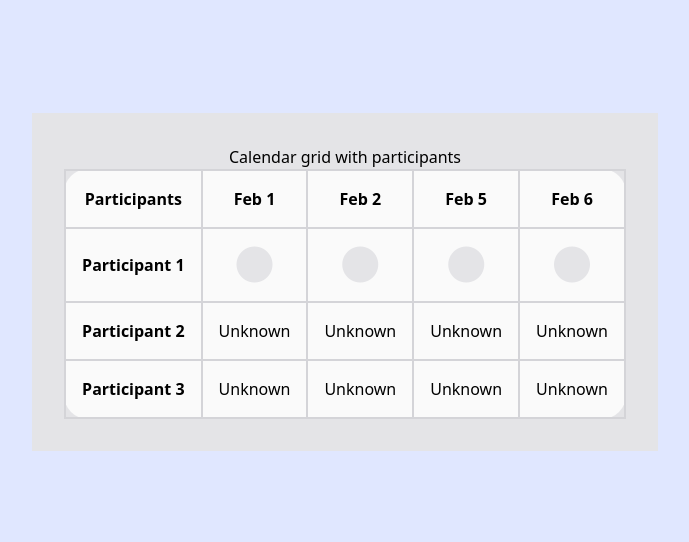
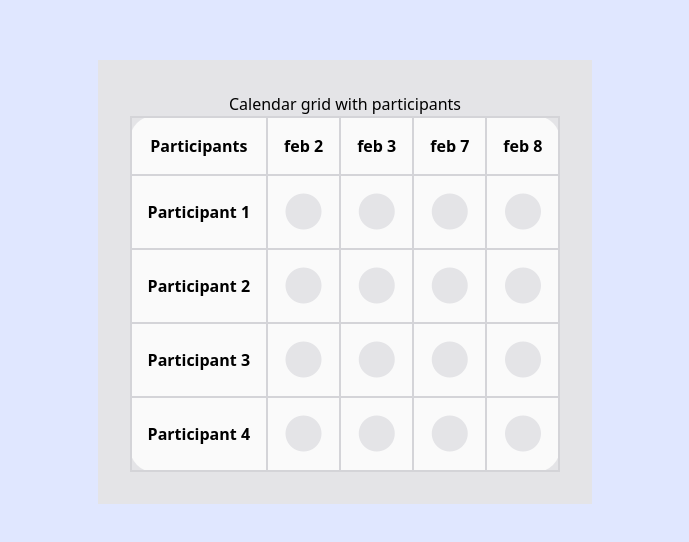
Before and after one commit to MMadlos/cronos-app, a React (Vite) app: page / in a window 1280 px wide. Shown: the part 118-660 px from the top of the page, without its empty margins (295-984 px from the left). Built offline with nearby package versions, Linux system fonts and the light colour scheme.

Commit message:
Add table data creation from variables

```diff
--- a/src/components/Table/Table.jsx
+++ b/src/components/Table/Table.jsx
@@ -1,6 +1,28 @@
 import TableData from "./TableData"
+import { getIntlMonthShort } from "../../utils"
 
-export default function Table({ dates, participants }) {
+const mockSelectedDates = [
+	new Date(2024, 1, 2),
+	new Date(2024, 1, 3),
+	new Date(2024, 1, 7),
+	new Date(2024, 1, 8),
+]
+
+const mockParticipants = [
+	{ id: crypto.randomUUID(), name: "Participant 1" },
+	{ id: crypto.randomUUID(), name: "Participant 2" },
+	{ id: crypto.randomUUID(), name: "Participant 3" },
+	{ id: crypto.randomUUID(), name: "Participant 4" },
+]
+
+export default function Table() {
+	const formattedDates = mockSelectedDates.map((rawDates) => {
+		const month = getIntlMonthShort(rawDates)
+		const date = rawDates.getDate()
+		const formattedDate = `${month} ${date}`
+		return formattedDate
+	})
+
 	return (
 		<div className="bg-zinc-200 p-8">
 			<table className="rounded-3xl bg-zinc-50 ">
@@ -8,36 +30,39 @@ export default function Table({ dates, participants }) {
 				<thead>
 					<tr>
 						<th id="participants">Participants</th>
-						<th id="Feb-1">Feb 1</th>
-						<th id="Feb-2">Feb 2</th>
-						<th id="Feb-5">Feb 5</th>
-						<th id="Feb-6">Feb 6</th>
+						{formattedDates.map((dates, index) => {
+							const headerDate = dates.split(" ").join("-")
+
+							return (
+								<th key={index} id={headerDate}>
+									{dates}
+								</th>
+							)
+						})}
 					</tr>
 				</thead>
 				<tbody>
-					<tr>
-						<th id="participant-1" headers="participants">
-							Participant 1
-						</th>
-						<TableData thID="Feb-1 participant-1" />
-						<TableData thID="Feb-2 participant-1" />
-						<TableData thID="Feb-5 participant-1" />
-						<TableData thID="Feb-6 participant-1" />
-					</tr>
-					<tr>
-						<th scope="row">Participant 2</th>
-						<td>Unknown</td>
-						<td>Unknown</td>
-						<td>Unknown</td>
-						<td>Unknown</td>
-					</tr>
-					<tr>
-						<th scope="row">Participant 3</th>
-						<td>Unknown</td>
-						<td>Unknown</td>
-						<td>Unknown</td>
-						<td>Unknown</td>
-					</tr>
+					{mockParticipants.map((participandData, index) => {
+						const { id, name } = participandData
+
+						return (
+							<tr key={index}>
+								<th id="id" headers="participants">
+									{name}
+								</th>
+								{formattedDates.map((dates, _index) => {
+									const headerDate = dates
+										.split(" ")
+										.join("-")
+									return (
+										<TableData
+											thID={`${headerDate} ${id}`}
+										/>
+									)
+								})}
+							</tr>
+						)
+					})}
 				</tbody>
 			</table>
 		</div>
```
